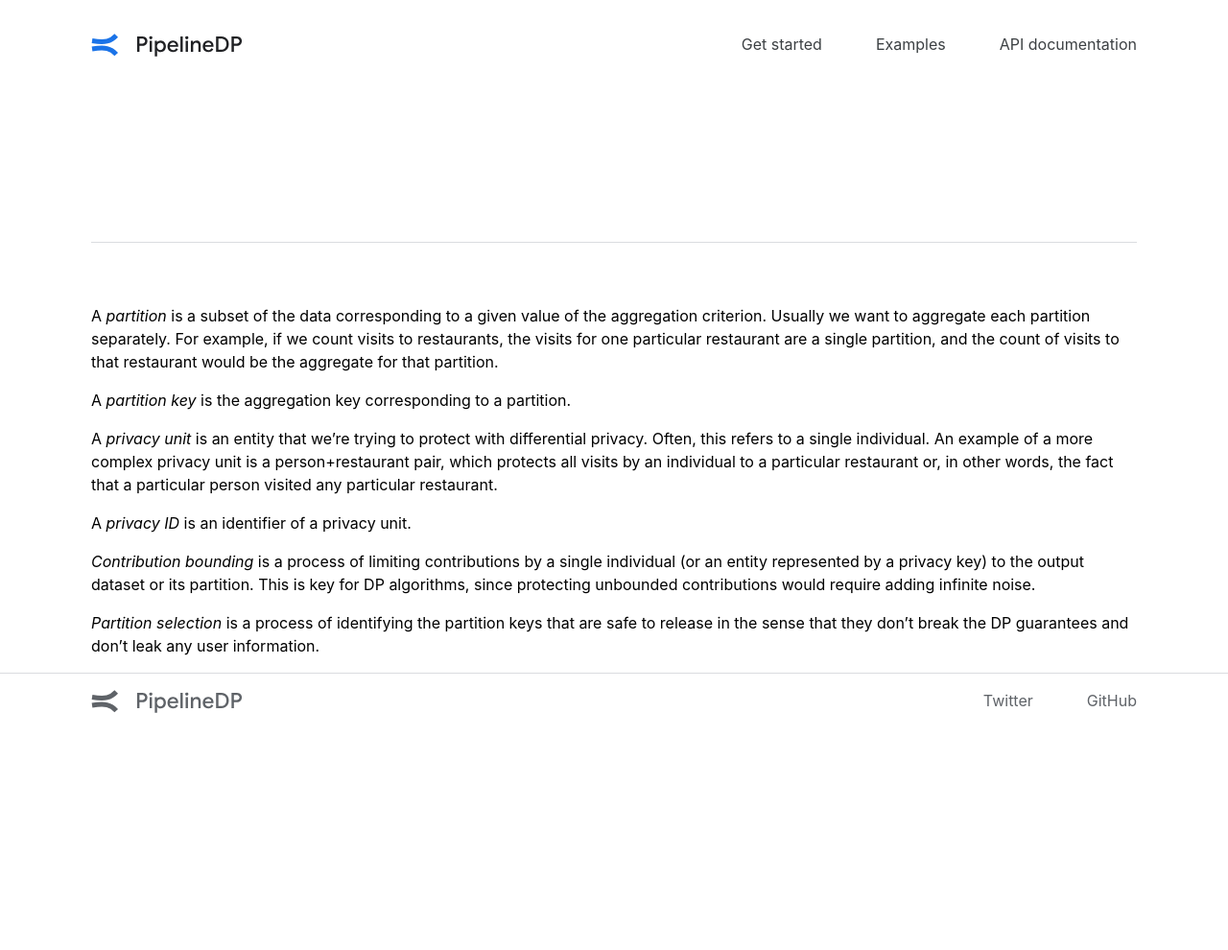
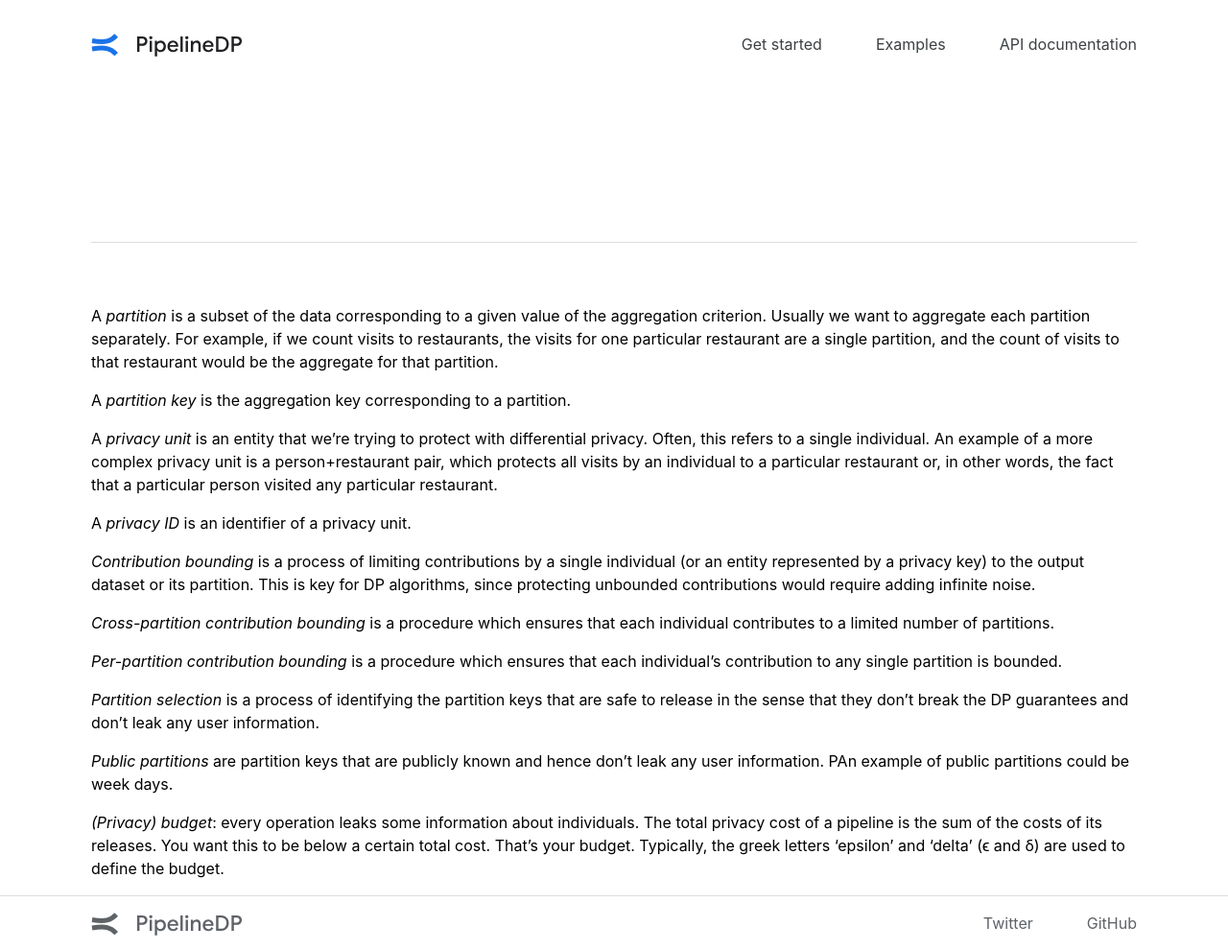
Before and after one commit to OpenMined/PipelineDP, a Jekyll site: the page built from key-definitions.md, in a window 1280 px wide. Shown: the whole page at 96% size. Built offline with Jekyll 4.4.1, drawn with Linux system fonts in a browser that asks for light colours; our own code applies the rules of GitHub Pages for plain Markdown files; before the commit the page ends 900 px from its top, so only the background shows below that.

Commit message:
Add some definitions

```diff
--- a/key-definitions.md
+++ b/key-definitions.md
@@ -5,6 +5,7 @@ description: >-
 Below we summarize the key concepts that are used in the code and in the
 documentation.
 ---
+
 A *partition* is a subset of the data corresponding to a given value of the aggregation criterion. Usually we want to aggregate each partition separately. For example, if we count visits to restaurants, the visits for one particular restaurant are a single partition, and the count of visits to that restaurant would be the aggregate for that partition.
 
 A *partition key* is the aggregation key corresponding to a partition.
@@ -15,6 +16,15 @@ A *privacy ID* is an identifier of a privacy unit.
 
 *Contribution bounding* is a process of limiting contributions by a single individual (or an entity represented by a privacy key) to the output dataset or its partition. This is key for DP algorithms, since protecting unbounded contributions would require adding infinite noise.
 
+*Cross-partition contribution bounding* is a procedure which ensures that each individual contributes to a limited number of partitions.
+
+*Per-partition contribution bounding* is a procedure which ensures that each individual’s contribution to any single partition is bounded.
+
 *Partition selection* is a process of identifying the partition keys that are
 safe to release in the sense that they don't break the DP guarantees and don't
 leak any user information.
+
+*Public partitions* are partition keys that are publicly known and hence don't
+leak any user information. PAn example of public partitions could be week days.
+
+*(Privacy) budget*: every operation leaks some information about individuals. The total privacy cost of a pipeline is the sum of the costs of its releases. You want this to be below a certain total cost. That's your budget. Typically, the greek letters 'epsilon' and 'delta' (ϵ and δ) are used to define the budget.
```
